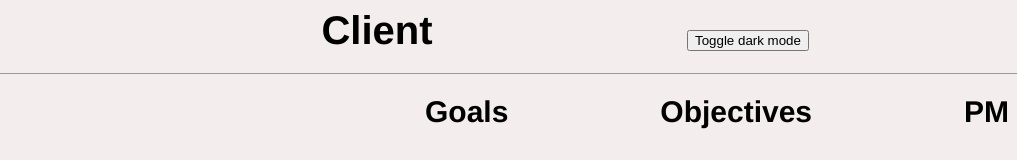
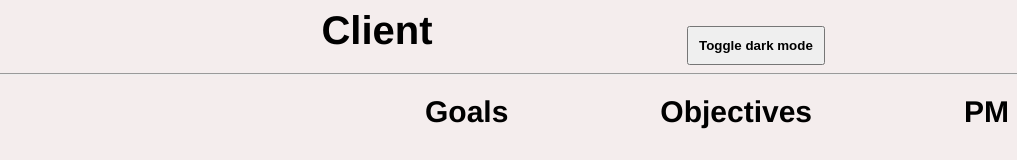
Before and after one commit to Prasanna018/vision-goals-obj-pm, a website: page public/index.html in a window 1280 px wide. Shown: the top 160 px of the page, without its empty margins (263-1280 px from the left). Drawn offline with Linux system fonts and the light colour scheme.

Commit message:
padding for dark-light button

```diff
--- a/public/index.html
+++ b/public/index.html
@@ -33,7 +33,7 @@
 
   <div style="padding-top: 26px;" class="legend">
 
-    <button onclick="goDark()">Toggle dark mode</button>
+    <button style="padding:10px;font-weight: 600; " onclick="goDark()">Toggle dark mode</button>
   </div>
 
 
```
